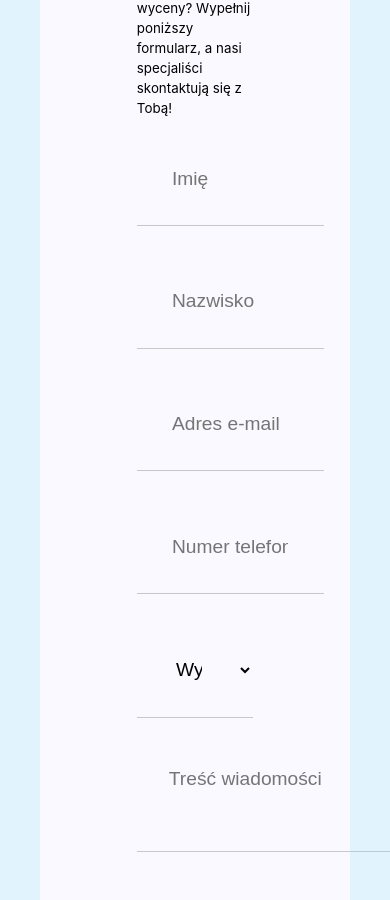
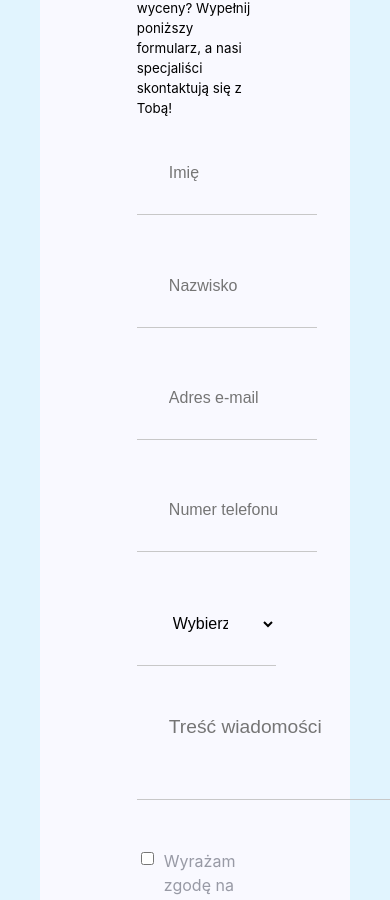
Before and after one commit to Xeyanix/Configurator-roboczy, a React (Create React App) app in the folder konfigurator/: page /Contact in a window 390 px wide. Shown: the part 1178-2078 px from the top of the page. Built offline with nearby package versions, Linux system fonts and the light colour scheme.

Commit message:
contanct form changed and finally works good  also responsive all

```diff
--- a/konfigurator/src/common/styles/Contact.module.scss
+++ b/konfigurator/src/common/styles/Contact.module.scss
@@ -165,22 +165,34 @@
 
 
         @media (max-width: 768px) {
-            width: 100%; /* Dostosowanie szerokości do 100% na mniejszych ekranach */
-            margin-bottom: 1rem; /* Dodanie odstępu między polami na mniejszych ekranach */
+            width: 100%;
+            margin-bottom: 1rem;
         }
 
     }
 
-    &_inputField,
-    &_selectField {
+    &_inputField {
         position: relative;
-        padding: 2.2rem;
+        padding: 2rem;
         width: 100%;
         border: none;
         border-bottom: 1px solid #c8c8c8;
         outline: none;
         font-family: "Rubik", sans-serif;
-        font-size: 1.2rem;
+        font-size: 1rem;
+        background-color: transparent;
+        resize: none;
+    }
+
+    &_selectField {
+        position: relative;
+        padding: 2rem;
+        width: 120%;
+        border: none;
+        border-bottom: 1px solid #c8c8c8;
+        outline: none;
+        font-family: "Rubik", sans-serif;
+        font-size: 1rem;
         background-color: transparent;
         resize: none;
     }
```
